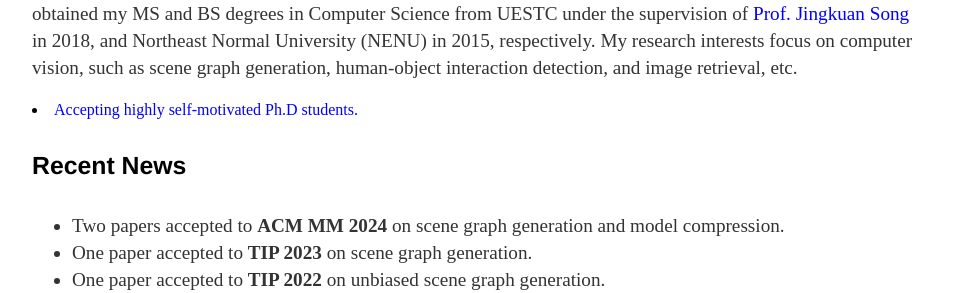
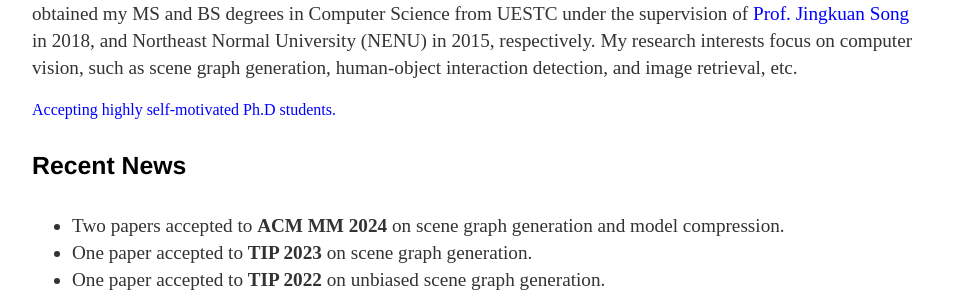
Before and after one commit to ht014/ht014.github.io, a Jekyll site: the page built from index.html, in a window 1280 px wide. Shown: the part 420-713 px from the top of the page, without its empty margins (160-1119 px from the left). Built offline with Jekyll 4.4.1, drawn with Linux system fonts in a browser that asks for light colours.

Commit message:
Update index.html

```diff
--- a/index.html
+++ b/index.html
@@ -23,7 +23,7 @@ title: Tao He's Homepage
 		<a = href="https://users.monash.edu.au/~yli/"><font color="#0000ff">Assoc. Prof. Yuan-Fang Li</font></a>
 		and co-supervision with <a href="https://lianligao.github.io/"><font color="#0000ff">Prof. Lianli Gao</font>.</a>
 	I obtained my MS and BS degrees in Computer Science from UESTC  under the supervision of <a href="https://scholar.google.com.au/citations?user=F5Zy9V4AAAAJ&hl=en"><font color="#0000ff">Prof. Jingkuan Song</font></a> in 2018,  and Northeast Normal University (NENU) in 2015, respectively. My research interests focus on computer vision, such as scene graph generation, human-object interaction detection, and image retrieval, etc.
-	<li><font color="#0000ff"> Accepting highly self-motivated Ph.D students. </font></li>
+	</p> <font color="#0000ff"> Accepting highly self-motivated Ph.D students. </font>
 
 <h4> Recent News</h4>
 <ul>
```
